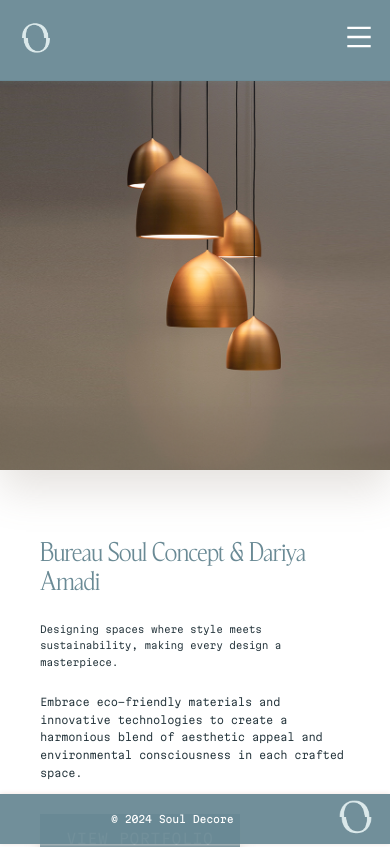
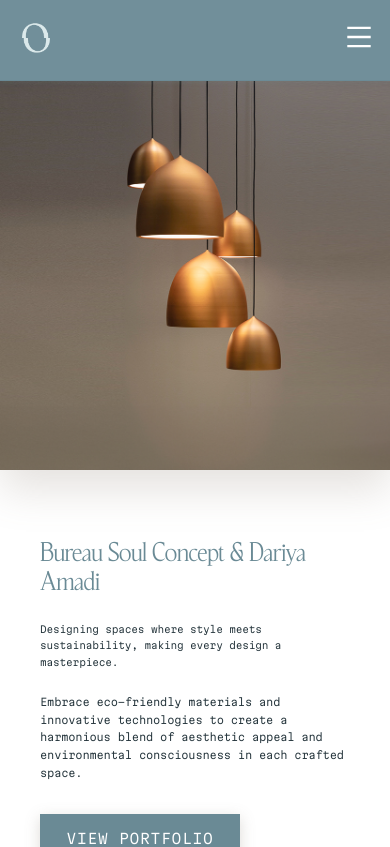
Before and after one commit to AllaOz/DesignerNext.js, a Next.js app in the folder interior-design/: page / in a window 390 px wide. Shown: the top 847 px of the page. Built offline with nearby package versions, Linux system fonts and the light colour scheme.

Commit message:
Make footer static in mobile, optimize spacing, fix logo sizes

```diff
--- a/interior-design/components/ui/Footer/footer.module.scss
+++ b/interior-design/components/ui/Footer/footer.module.scss
@@ -49,11 +49,16 @@
 @media (max-width: 810px) {
   .footer {
     overflow-x: hidden;
+    position: static;
+    left: auto;
+    right: auto;
+    bottom: auto;
+    width: 100%;
   }
 
   .logoFooter {
-    height: 20px;
-    width: auto;
+    max-height: 30px;
+    max-width: 30px;
     object-fit: contain;
   }
 
```
